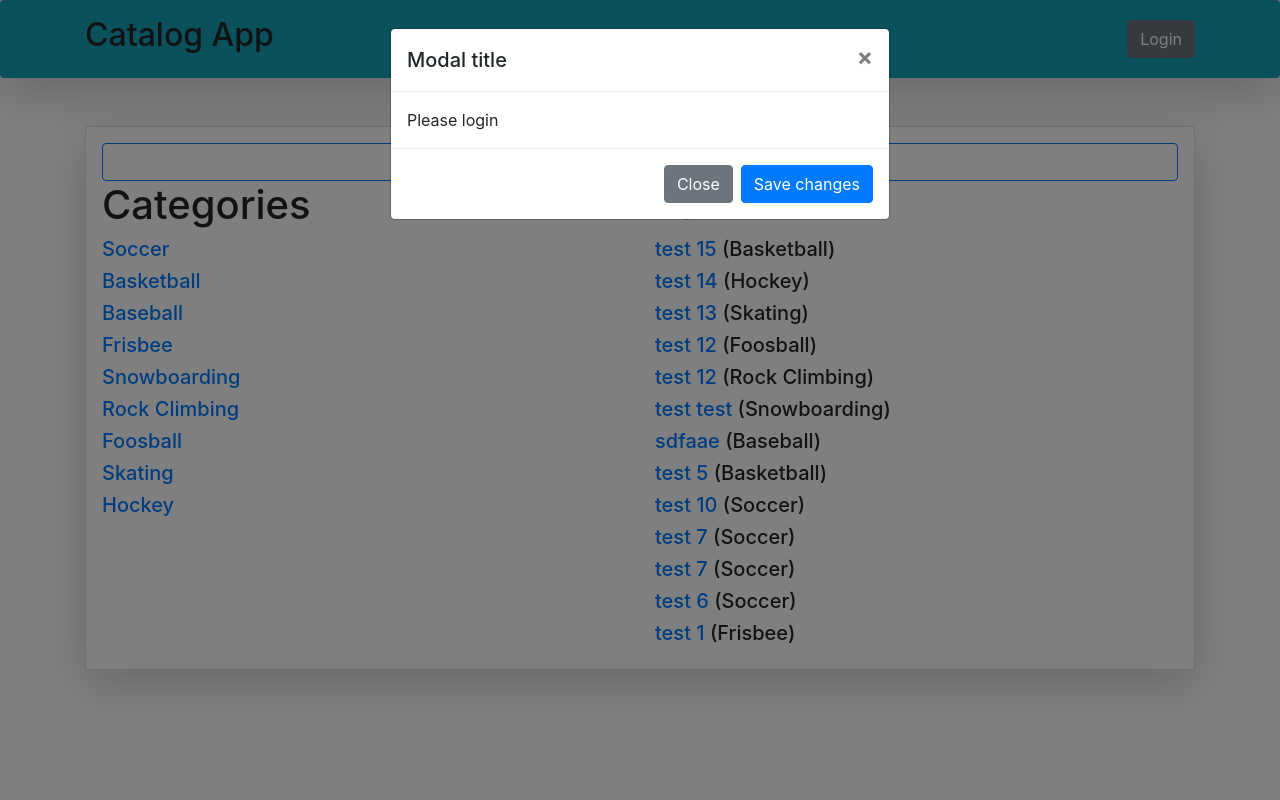
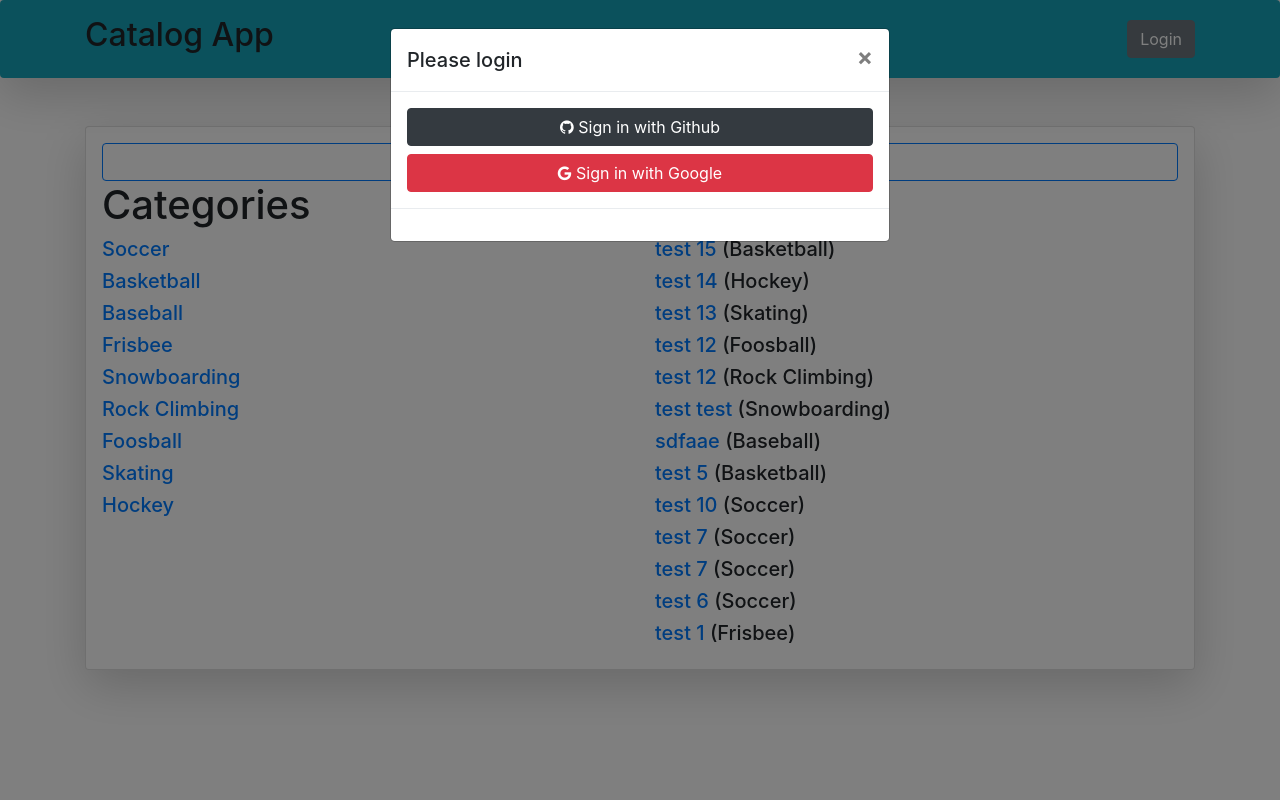
Before and after one commit to matthew-ardi/item-catalog, a Flask app: page /dashboard/ in a window 1280 px wide, after a click on "Login". Run offline with Flask 2, Linux system fonts and the light colour scheme; data comes from the database, SQL or seed files in the repository; both versions use the stored data as it was after the commit; some libraries are stand-ins or nearby versions.

Commit message:
feat: login template

```diff
--- a/templates/base.html
+++ b/templates/base.html
@@ -2,6 +2,7 @@
 <html>
     <head>
         <link rel="stylesheet" href="https://stackpath.bootstrapcdn.com/bootstrap/4.1.2/css/bootstrap.min.css" integrity="sha384-Smlep5jCw/wG7hdkwQ/Z5nLIefveQRIY9nfy6xoR1uRYBtpZgI6339F5dgvm/e9B" crossorigin="anonymous">
+        <link href="https://stackpath.bootstrapcdn.com/font-awesome/4.7.0/css/font-awesome.min.css" rel="stylesheet" integrity="sha384-wvfXpqpZZVQGK6TAh5PVlGOfQNHSoD2xbE+QkPxCAFlNEevoEH3Sl0sibVcOQVnN" crossorigin="anonymous">
         <script src="https://code.jquery.com/jquery-3.3.1.slim.min.js" integrity="sha384-q8i/X+965DzO0rT7abK41JStQIAqVgRVzpbzo5smXKp4YfRvH+8abtTE1Pi6jizo" crossorigin="anonymous"></script>
         <script src="https://cdnjs.cloudflare.com/ajax/libs/popper.js/1.14.3/umd/popper.min.js" integrity="sha384-ZMP7rVo3mIykV+2+9J3UJ46jBk0WLaUAdn689aCwoqbBJiSnjAK/l8WvCWPIPm49" crossorigin="anonymous"></script>
         <script src="https://stackpath.bootstrapcdn.com/bootstrap/4.1.2/js/bootstrap.min.js" integrity="sha384-o+RDsa0aLu++PJvFqy8fFScvbHFLtbvScb8AjopnFD+iEQ7wo/CG0xlczd+2O/em" crossorigin="anonymous"></script>
@@ -32,17 +33,24 @@
         <div class="modal-dialog" role="document">
           <div class="modal-content">
             <div class="modal-header">
-              <h5 class="modal-title" id="exampleModalLabel">Modal title</h5>
+              <h5 class="modal-title" id="exampleModalLabel">Please login</h5>
               <button type="button" class="close" data-dismiss="modal" aria-label="Close">
                 <span aria-hidden="true">&times;</span>
               </button>
             </div>
             <div class="modal-body">
-              Please login
+
+              <!-- <h4 style="color:black;text-align:center;">- or -</h4> -->
+
+              <a class="oauth-btn btn btn-block btn-social btn-md btn-github center-block btn-dark " style="width: 100%; color: white;" id="github_login" >
+                <span class="fa fa-github" style="color: white;"></span> Sign in with Github
+              </a>
+
+              <a class="oauth-btn btn btn-block btn-social btn-md btn-google center-block btn-danger" style="width: 100%; color: white;" >
+                <span class="fa fa-google" style="color: white;"></span> Sign in with Google
+              </a>
             </div>
             <div class="modal-footer">
-              <button type="button" class="btn btn-secondary" data-dismiss="modal">Close</button>
-              <button type="button" class="btn btn-primary">Save changes</button>
             </div>
           </div>
         </div>
--- a/templates/dashboard.html
+++ b/templates/dashboard.html
@@ -10,11 +10,16 @@
         {% endif %}
 </div>
 {% endif %}
-{% if flag == 'delete_item' %}
+{% if flags %}
+<h3>{{ flags }}</h3>
+{% endif %}
+{% if flags == 'delete_item' %}
 <div class="alert alert-success" role="alert">
         {% if deleted_item_title %}
-                item {{ deleted_item_title }} has been successfully deleted!
+                <!-- item {{ deleted_item_title }} has been successfully deleted! -->
+
         {% endif %}
+        item has been successfully delete
 </div>
 {% endif %}
 <div class="card shadow-lg p-3 mb-5" style="width: 100%;">
@@ -28,12 +33,14 @@
                         {% endfor %}
                 </div>
                 <div class="col">
+                        <!-- {% if flag != 'new_item' %} -->
                                 {% if items %}
                                 <h1>{{ category.name }} Items ({{ items_num }} items)</h1>
                                         {% for item in items %}
                                         <h5><a href="/catalog/{{ item.categories.id }}/{{ item.id }}">{{ item.title }}</a></h5>
                                         {% endfor %}
                                 {% endif %}
+                        <!-- {% endif %} -->
 
                         {% if latest_items %}
                         <h1>Latest Items</h1>
--- a/templates/delete_item.html
+++ b/templates/delete_item.html
@@ -6,7 +6,7 @@
 <h1>Delete Item</h1>
 <div class="card shadow-lg p-3 mb-5" style="width: 100%;">
 	<h3>Are you sure you want to delete item?</h3>
-	<form action="{{ url_for('delete_item', categories_id=categories_id, categories_item_id=categories_item_id) }}" method='POST'>
+	<form action="{{url_for('delete_item', categories_id=categories_id, categories_item_id=categories_item_id)}}" method='POST'>
 		<input type='submit' class="btn btn-outline-primary" value='Delete item'>
 	</form>
 </div>
--- a/web.py
+++ b/web.py
@@ -3,8 +3,19 @@ from sqlalchemy import create_engine
 from sqlalchemy.orm import sessionmaker
 from database_setup import Base, Categories, Categories_item
 from flask_sqlalchemy import SQLAlchemy
+from flask_dance.contrib.google import make_google_blueprint, google
+
+import os
 
 app = Flask(__name__)
+
+blueprint = make_google_blueprint(
+    client_id=os.environ['GOOGLE_CLIENT_ID'],
+    client_secret=os.environ['GOOGLE_CLIENT_SECRET'],
+    scope=["profile", "email"]
+)
+app.register_blueprint(blueprint, url_prefix="/login")
+
 
 app.config['SQLALCHEMY_DATABASE_URI'] = 'sqlite:///catalog_items.db'
 db = SQLAlchemy(app)
@@ -56,7 +67,13 @@ def new_items():
         categories_all = db.session.query(Categories).all()
         category_items = db.session.query(Categories_item).filter_by(categories_item_id=categories_id)
         success_flag = 'new_item'
-        return render_template('dashboard.html', categories = categories_all, items = category_items, flag = success_flag, new_item_title = new_item_title)
+
+        try:
+            latest_items = db.session.query(Categories_item).all()
+        except:
+            pass
+
+        return redirect(url_for('dashboard', categories = categories_all, items = category_items, flag = success_flag, latest_items=latest_items, new_item_title = new_item_title))
     else:
         categories = db.session.query(Categories).all()
         return render_template(
@@ -72,13 +89,13 @@ def delete_item(categories_id, categories_item_id):
         deleted_item_title = item.title
         db.session.delete(item)
         db.session.commit()
-        success_flag = 'delete_item'
+        success_flags = 'delete_item'
 
         try:
             latest_items = db.session.query(Categories_item).all()
         except:
             pass
-        return redirect(url_for('dashboard', categories=categories_all, latest_items=latest_items, flag = success_flag, deleted_ited_title=deleted_item_title))
+        return redirect(url_for('dashboard', categories=categories_all, latest_items=latest_items, flags = success_flags, deleted_item_title=deleted_item_title))
     else:
         return render_template('delete_item.html', categories_id=categories_id, categories_item_id=categories_item_id)
 
@@ -89,8 +106,15 @@ def catalog_description(categories_id, categories_item_id):
     item = db.session.query(Categories_item).filter_by(id=categories_item_id).one()
     return render_template('description.html', category=category, item=item, categories_id=categories_id, categories_item_id=categories_item_id)
 
+@app.route("/test")
+def home():
+    if not google.authorized:
+        return redirect(url_for("google.login"))
+    resp = google.get("/oauth2/v2/userinfo")
+    assert resp.ok, resp.text
+    return "You are {email} on Google".format(email=resp.json()["email"])
 
 if __name__ == '__main__':
-    app.secret_key = 'super_secret_key'
+    app.secret_key = 'dkwkdo390fl201d0xl3kd'
     app.debug = True
     app.run(host='0.0.0.0', port=5000)
```
Also changed, not shown: requirements.txt (+11 -0 lines), catalog_items.db. Lines whose indentation alone changed are shown as unchanged.
